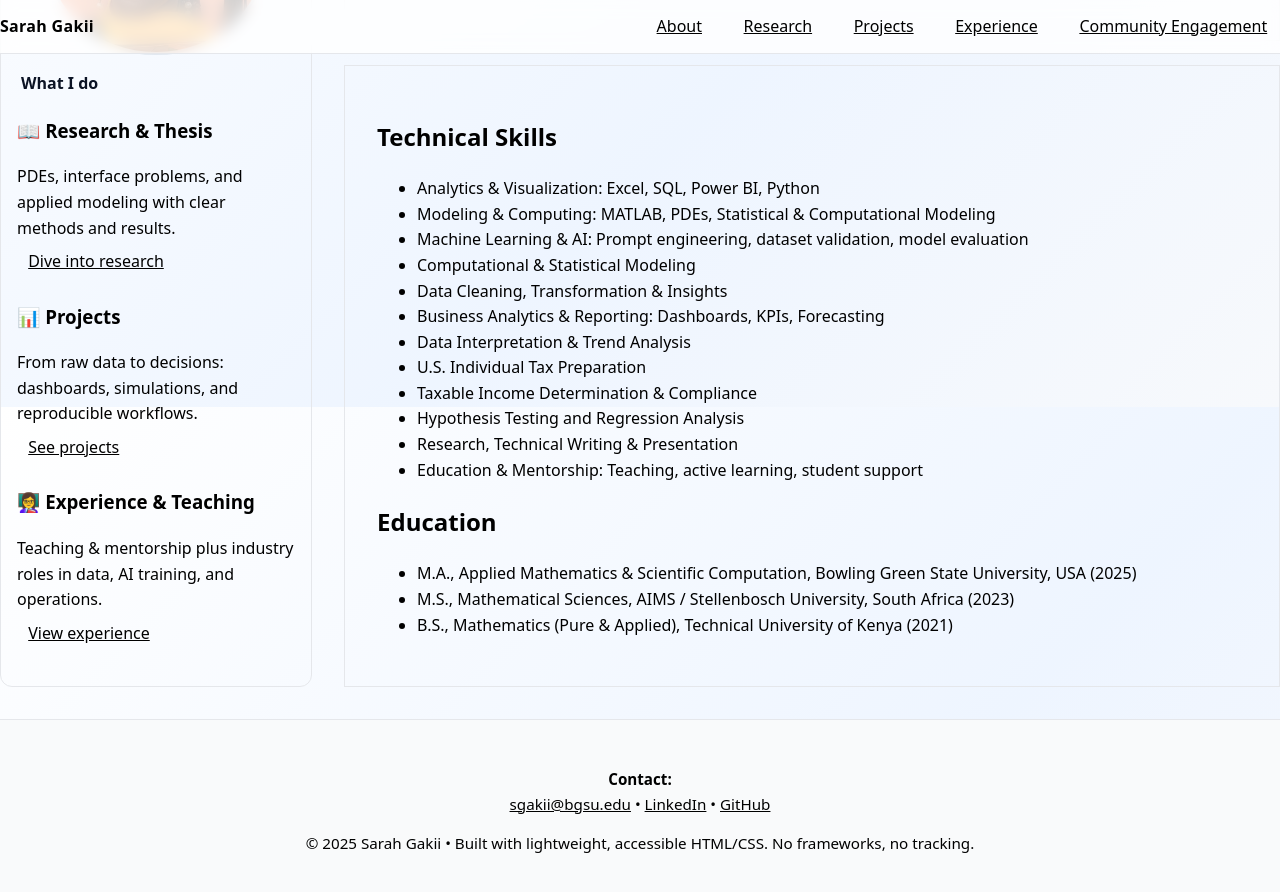
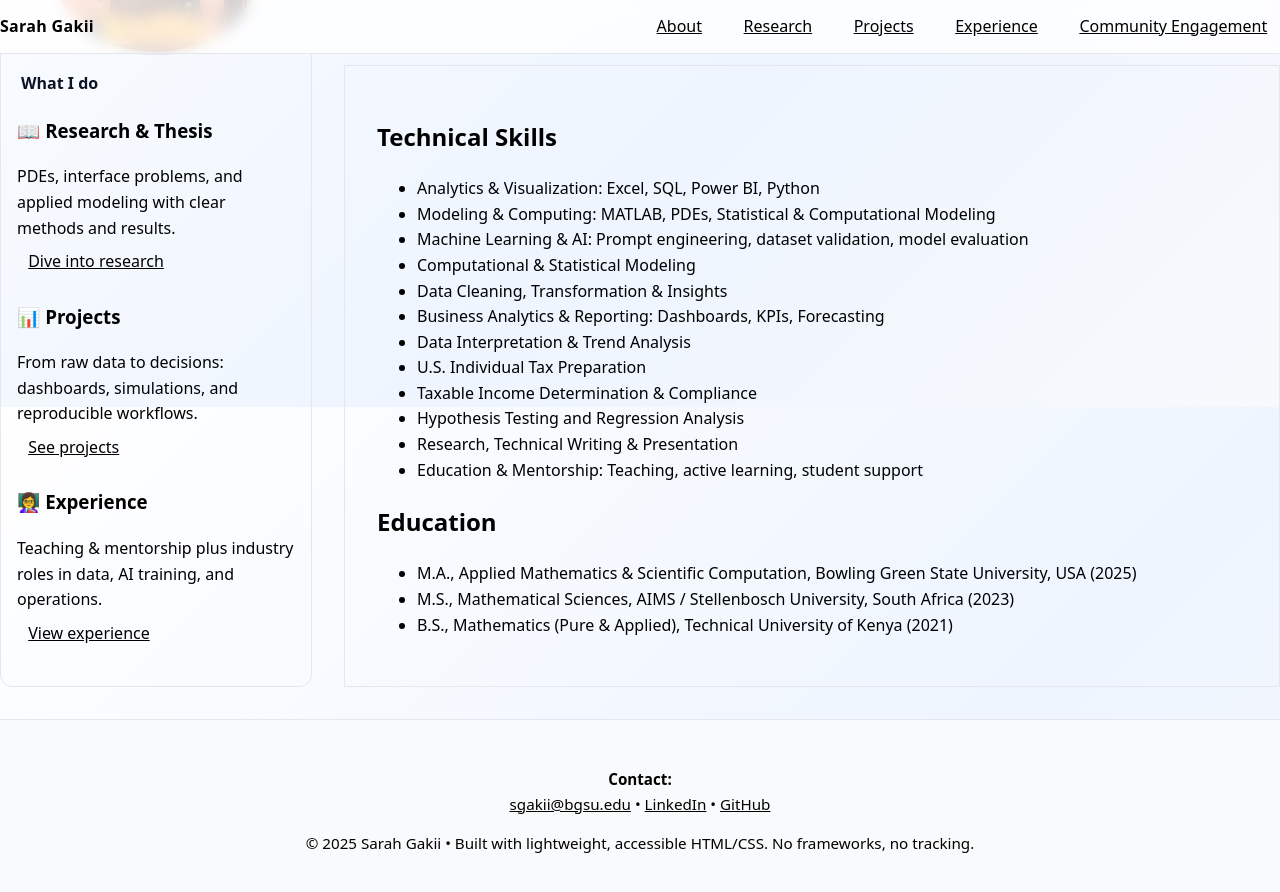
Before and after one commit to SARAH-GAKII/sarah-gakii.github.io, a Jekyll site: the page built from index.md, in a window 1280 px wide and 900 px high, scrolled down 493 px. Shown: the top 892 px of the window. Built offline with Jekyll 4.4.1, drawn with Linux system fonts in a browser that asks for light colours.

Commit message:
Update index.md

```diff
--- a/index.md
+++ b/index.md
@@ -22,7 +22,7 @@ PDEs, interface problems, and applied modeling with clear methods and results.
 From raw data to decisions: dashboards, simulations, and reproducible workflows.
 [See projects](/projects.html)
 
-### 👩‍🏫 Experience & Teaching
+### 👩‍🏫 Experience
 Teaching & mentorship plus industry roles in data, AI training, and operations.
 [View experience](/experience.html)
     {% endcapture %}
```
